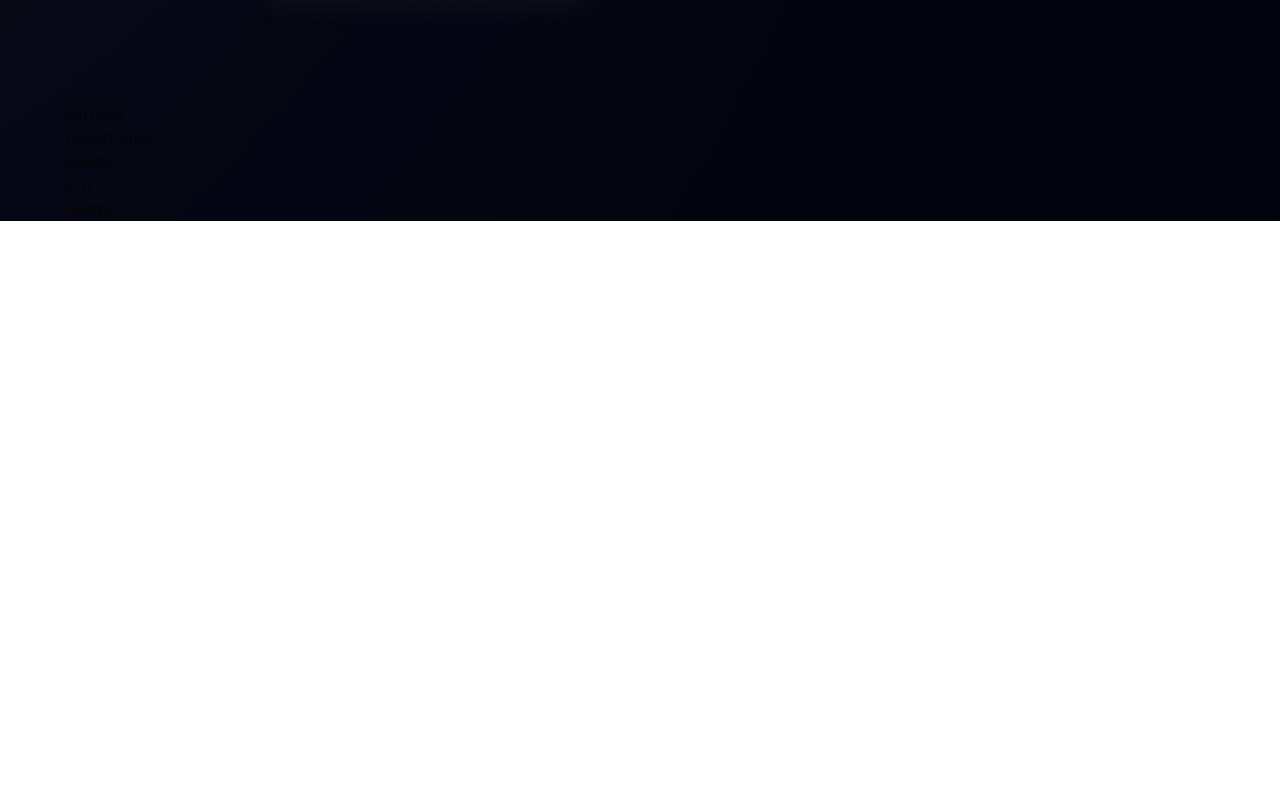
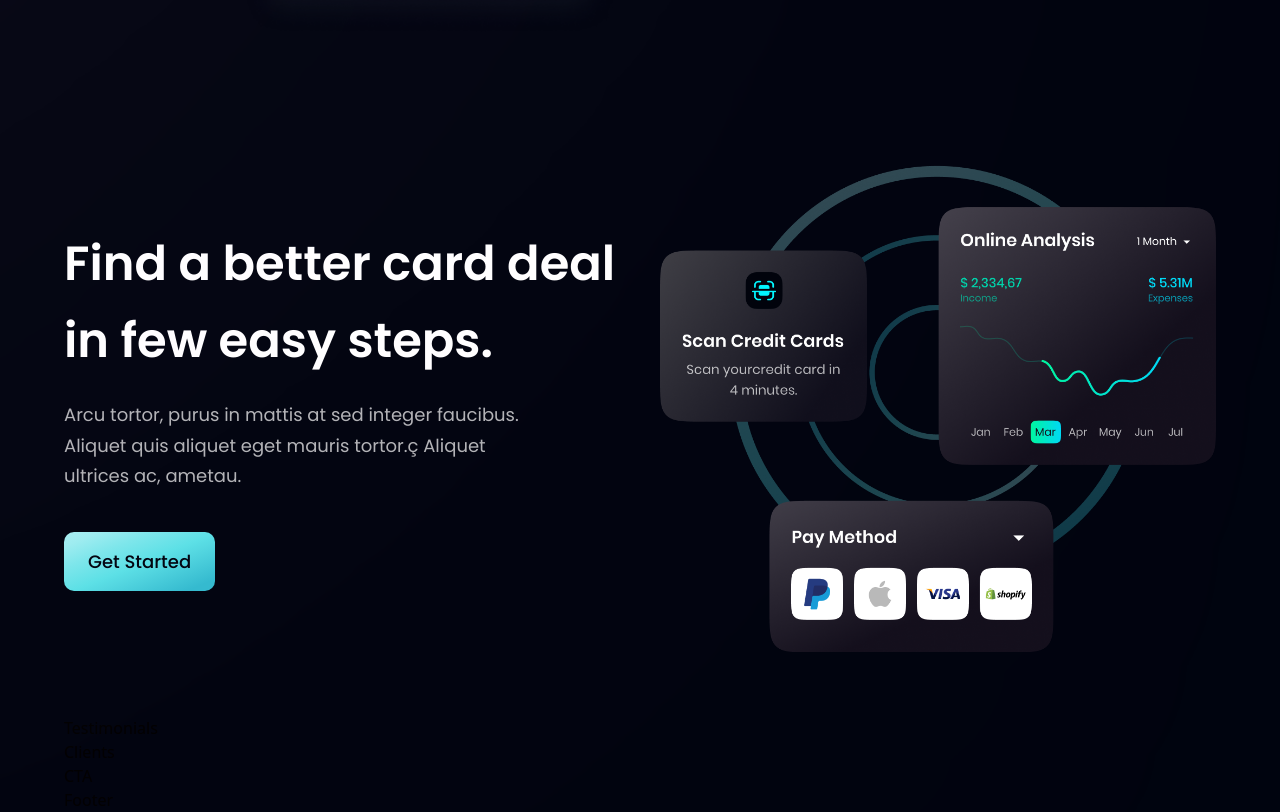
Before and after one commit to Jodjojo/hookbank, a React (Vite) app in the folder hookbank_project/: page / in a window 1280 px wide. Shown: the part 2088-2900 px from the top of the page. Before the commit the page ends 2309 px from the top, so only its background shows below. Built offline with nearby package versions, Linux system fonts and the light colour scheme.

Commit message:
CardDeal Section using the reusable button feature

```diff
--- a/hookbank_project/src/components/Button.jsx
+++ b/hookbank_project/src/components/Button.jsx
@@ -2,7 +2,7 @@
 	return (
 		<button
 			type='button'
-			className={`py-4 px-6 bg-blue-gradient font-poppins font-medium text-[18px] text-primary outline-none ${styles}`}
+			className={`py-4 px-6 bg-blue-gradient font-poppins font-medium text-[18px] text-primary outline-none ${styles} rounded-[10px]`}
 		>
 			Get Started
 		</button>
--- a/hookbank_project/src/components/CardDeal.jsx
+++ b/hookbank_project/src/components/CardDeal.jsx
@@ -1,7 +1,23 @@
-import React from "react";
-
-const CarDeal = () => {
-	return <div>CarDeal</div>;
-};
-
+import { card } from "../assets";
+import styles, { layout } from "../style";
+import Button from "./Button";
+const CarDeal = () => (
+	<section className={layout.section}>
+		<div className={layout.sectionInfo}>
+			<h2 className={styles.heading2}>
+				Find a better card deal <br className='sm:block hidden' />
+				in few easy steps.
+			</h2>
+			<p className={`${styles.paragraph} max-w-[470px] mt-5`}>
+				Arcu tortor, purus in mattis at sed integer faucibus. Aliquet quis
+				aliquet eget mauris tortor.ç Aliquet ultrices ac, ametau.
+			</p>
+			<Button styles='mt-10' />
+		</div>
+		<div className={layout.sectionImg}>
+			{" "}
+			<img src={card} alt='card' className='w-[100%] h-[100%]' />
+		</div>
+	</section>
+);
 export default CarDeal;
```
